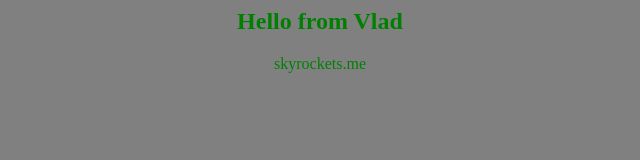
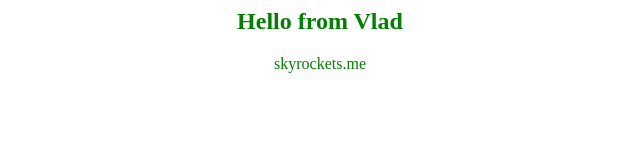
Before and after one commit to vladfnk/app-for-jenkins, a plain HTML site: page index.html in a window 1280 px wide. Shown: the whole page, without its empty margins (320-960 px from the left). Drawn offline with Linux system fonts and the light colour scheme.

Commit message:
Update index.html

```diff
--- a/index.html
+++ b/index.html
@@ -1,5 +1,5 @@
 <html>
-<body bgcolor=gray>
+<body bgcolor=white>
 <center>
 <h2><font color=green>Hello from Vlad</font></h2>
 
```
